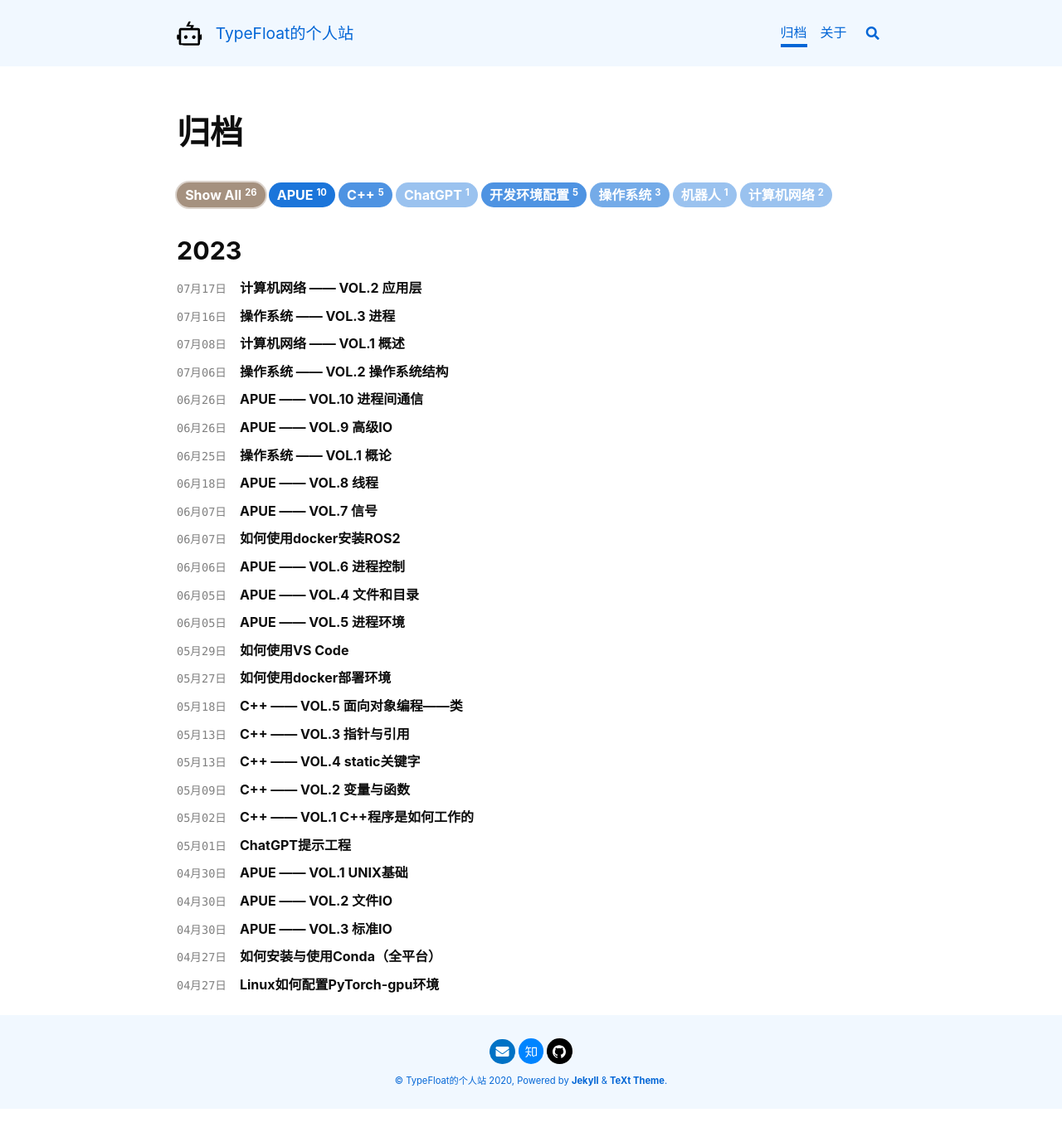
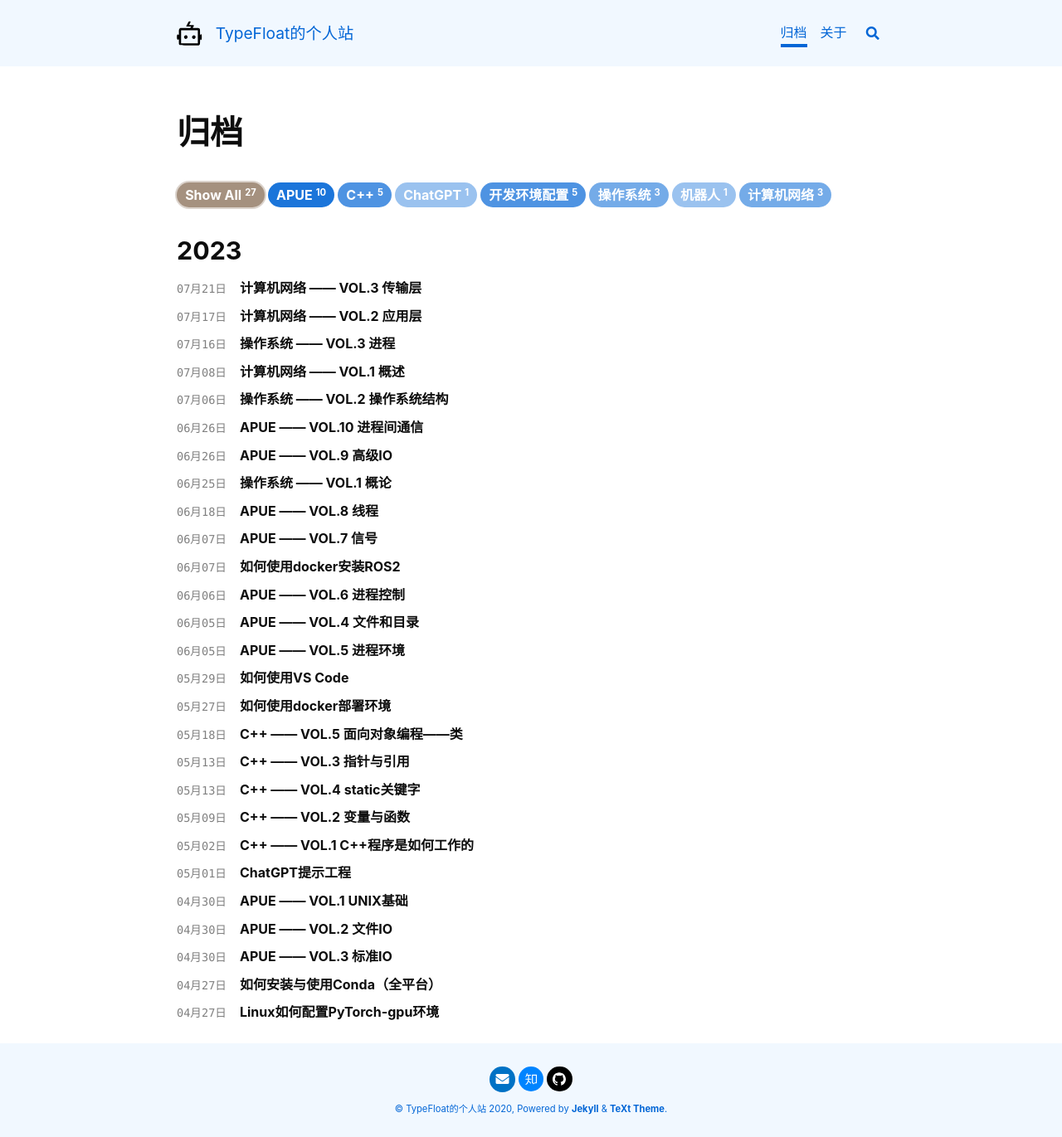
Before and after one commit to TypeFloat/TypeFloat.github.io, a Jekyll site: the page built from archive.html, in a window 1280 px wide. Shown: the whole page at 83% size. Built offline with Jekyll 4.4.1, drawn with Linux system fonts in a browser that asks for light colours; nearby versions of some CDN libraries; before the commit the page ends 1337 px from its top, so only the background shows below that; some of the changed lines change nothing that is shown.

Commit message:
添加新的内容

```diff
--- a/_data/navigation.yml
+++ b/_data/navigation.yml
@@ -103,4 +103,6 @@ cn:
       - title: VOL.1 概论
         url: /2023/07/08/cn-1.html
       - title: VOL.2 应用层
-        url: /2023/07/08/cn-1.html
+        url: /2023/07/17/cn-2.html
+      - title: VOL.3 传输层
+        url: /2023/07/21/cn-3.html
--- /dev/null
+++ b/_posts/2023-07-21-cn-3.md
@@ -0,0 +1,187 @@
+---
+title: 计算机网络 —— VOL.3 传输层
+tags: "计算机网络"
+key: cn-3
+sidebar:
+  nav: cn
+---
+
+本系列是计算机网络学习的记录笔记，参考了中科大郑老师在B站上发布的[教学视频](https://www.bilibili.com/video/BV1JV411t7ow/)。文章主要介绍计算机网络中传输层的相关内容。<!--more-->
+
+# 概述和传输层服务
+
+传输层的主要功能是为运行在不同主机上的应用程序提供逻辑通信，传输协议运行在端系统。发送方将应用层的报文分成报文段，然后传递给网络层；接收方将报文段重组成报文，传递给应用层。传输层主要有两类协议：TCP传输协议和UDP传输协议。
+
+TCP：
+
+- 可靠的、保序的
+- 多路复用、解复用
+- 拥塞控制
+- 流量控制
+- 建立连接
+
+UDP：
+
+- 多路复用、解复用
+
+无论是TCP还是UDP，都无法提供延迟保证以及带宽保证。
+
+# 多路复用与解复用
+
+多路复用和多路解复用是传输层使用网络层提供地服务的方式。两台主机上可能有多个进程互相进行通信，从网络层来看，这是同一个通信，因为其通信双方是相同的，多路复用与解复用就是为了实现这一点。多路复用指的是从多个套接字接收来自多个进程的报文，根据套接字对应的IP地址与端口号等信息对报文段进行封装；而多路解复用指的是根据报文段头部信息中的IP地址和端口号将接收到的报文段发给正确的套接字。
+
+# 无连接传输：UDP
+
+UDP（User Datagram Protocal）是一种无连接的传输层协议，发送端和接受端无需握手，是一种不可靠的传输协议，其数据报可能会丢失或者乱序。但是其优点也非常明确：不需要建立连接因为延迟低、简单，报文段头部小，没有拥塞控制和流量控制因为会尽可能快的发送数据报。
+
+![](/assets/cn-3-1.jpg)
+
+UDP校验和用于检测在被传输报文段中的错误。接收方接受到数据报后计算校验和，如果与报文中的校验和不一致，则有差错，数据报被丢弃；反之可能没有差错（可能存在残存错误）。
+
+# 可靠数据传输的原理
+
+可靠数据传输（RDT）是计算机网络中的重要问题之一，无论在应用层、传输层还是数据链路层，都要对该问题进行考虑。下面从多重假设到没有任何假设依次进行介绍。
+
+## RDT1
+
+RDT1中，假设下层信道是完全可靠的，即没有比特出错、没有分组丢失。在RDT1的前提下，只需要正确的封装与解封装数据即可提供可靠的数据传输。
+
+## RDT2
+
+RDT2假设，传输数据的信道可能会出现比特差错，即可能会将分组中的比特反转。
+
+### RDT2.0
+
+解决上述问题的方法是使用差错控制编码进行差错检测（校验和），接收方检错后向发送方回传确认信息ACK（确认）或NAK（否定确认）。如果是NAK，发送方需要重传当前分组。如果是ACK，发送下一个分组。
+
+### RDT2.1
+
+在RDT2的假设中，数据传输信道可能会出现比特差错，意味着回传的确认信息也可能出错，但RDT2.0并没有对该问题进行解决。RDT2.1中引入了序号机制，发送方在每个分组中添加序号，如果确认信息出错，则发送方重传当前分组，接收方重新发送确认信息的同时，根据序号判断是否是重复的分组。
+
+需要注意的是，因为发送方是收到确认信息后才会发送下一次数据（重传或者发送新数据），因此序号只需要0/1交替。
+
+### RDT2.2
+
+RDT2.2的功能与2.1一致，但是通过给ACK添加序号（0/1交替序号）去除了NAK。接受方需要对最后正确接收的分组发ACK（ACK中需要包含分组序号信息），如果发送方接收到的ACK序号与当前分组序号不一致，意味着分组传输错误，需要重传。这样处理的意义除了减少确认信息，还为一次发送多个数据单位的处理做准备。
+
+## RDT3
+
+RDT3假设，传输数据的信道不仅会出现比特差错，还有可能丢失分组。解决上述问题的方法是超时重传，如果发送方超过一定的时间仍没有收到ACK，则会再次发送当前分组。
+
+## 流水线协议
+
+RDT3解决了数据传输信道中所有可能存在的问题，这种收到确认信息再发送下一次数据的方式在数据链路容量很大的情况下，性能较差。流水线协议就是为了提高链路利用率，其允许发送方在未得到对方确认的情况下一次发送多个分组，流水线协议要求增加序号的范围并且发送方和接收方要有缓冲区。
+
+有两种基于流水线协议的通用协议：GBN和SR。
+
+### 滑动窗口协议
+
+滑动窗口协议是上述协议的一种通用描述。窗口指的是发送方（Sender Window）和接收方（Receiver Window）的一个缓存区域。如果SW=1、RW=1，指的是停止等待协议，即RDT3；如果SW>1、RW=1，指的是回退N步协议，即GBN；如果SW>1、RW>1，指的是选择重传协议，即SR。
+
+发送缓冲区用于存放发送分组，其中已发送但未得到确认分组的连续区域，称为发送窗口。随着发送分组的进行，发送窗口不断扩大，直到最大值；发送的过程中也会收到分组确认消息，相应的分组要离开窗口，发送窗口又不断缩小。发送窗口以滑动的方式扩大和缩小，因此称为滑动窗口。
+
+接收窗口和接收缓冲区的概念是一致的，接收窗口用于控制哪些分组可以接受（只有分组序号落入接收窗口内的分组才允许被接受，否则被抛弃），可以乱序接收，但只有当窗口内最小序号分组接收后窗口才滑动（保证不失序），接收分组后进行校验，返回当前组的确认信息。
+
+### GBN协议和SR协议的区别
+
+两种协议的直观区别就是接收窗口的大小不同，但是当接收窗口内的分组接收失败时，有较大的不同。SR协议中，发送窗口为每一个已发送的分组维护一个定时器，如果超时或出错，只需要重发对应分组。而GBN协议每次只能接受一个分组，如果中间的某一个分组超时了，那其后所有的分组都会超时，因此发送窗口只需要维护一个定时器，重传时重传所有未确认的分组。
+
+GBN协议的优点是简单、所需要的资源小；但是一旦出错，其回退的代价很大（需要重传已确定分组后的所有分组）。而SR协议的优点是出错重传的代价小；但更复杂，所需要的资源更多。
+
+# 面向连接的传输：TCP
+
+## 段结构
+
+TCP是一种可靠的、按顺序的字节流传输协议（可靠性算法基于流水线协议），通信双方要建立连接，TCP提供流量控制。
+
+![](/assets/cn-3-2.jpg)
+
+报文段中的序号指的是报文段首字节在字节流中的编号（字节流的大小往往大于报文段中数据部分的长度，因此要切割为N个报文段进行发送），确认号指的是期望从另一方收到的下一个字节的序号。
+
+## 可靠数据传输
+
+TCP在IP不可靠服务的基础上建立了RDT：
+
+- 采用了流水线协议
+- 累计确认（ACKn代表n之前所有数据报均已成功确认，目前期望接收第n字节的数据）
+- 单个重传定时器（超时重传时只重传最先发送的未确认数据报）
+- 对乱序没有规范
+
+等待超时重传的周期往往太长，TCP设计了一种快速重传技术，接收方通过发送多个重复的ACK来告诉发送方数据丢失，发送方接收到冗余ACK后，要在定时器过时之前重发未确认的最小序号数据报，冗余ACK的数量代表了接收方收到的较大序号的数据报数量。
+
+## 流量控制
+
+流量控制指的是，接收方控制发送方，不让发送方发送的太快、太多，以至于让接收方的缓冲区溢出。
+
+TCP具体的做法是，接收方在给发送方的ACK报文的TCP头部rwnd字段指明其缓冲区的空余大小，发送方再次发送的未确认数据报一定会小于缓冲区空余。
+
+## 连接管理
+
+TCP的连接管理方式可以简称为：三次握手、四次挥手。
+
+### 建立连接
+
+TCP是基于连接的通信协议，在正式交换数据之前，发送方和接收方握手建立通信关系。建立通信关系需要进行三次握手：
+
+1. 发送方申请建立连接，并发送连接参数（例如字节初始序号、缓冲区大小等参数信息）；
+2. 接收方确认建立连接，并返回连接参数；
+3. 发送方发送接收确认，表明自己是活跃的。
+
+为什么两次握手是不可行的呢？假设采取两次握手的方式：
+
+1. 发送方向接收方申请建立连接；
+2. 接收方确认建立连接后，开始维护该连接（称为连接A），但确认信息滞留在了网络中；
+3. 由于发送方未收到确认信息，再次申请建立连接（称为连接B）；
+4. 连接B还未建立之前，发送方收到了连接A的确认信息，开始通信并向接收方发送了数据报（称为数据报a）；
+5. 数据报a的确认信息仍滞留在了网络中，发送方超时重传数据报（称为数据报b）；
+6. 此时发送方收到了数据报a的确认信息，通信结束关闭连接A；
+7. 关闭连接A后，接收方收到了连接B的建立申请并建立连接，一段时间后收到了数据报b。
+
+可以发现在上述过程中，连接B并不是一个真正需要的连接，而是因为数据报超时重传发出了冗余的申请，因此两次握手会造成半连接问题，在建立起半连接后，还遇到了接收旧数据的问题。
+
+### 关闭连接
+
+当要关闭TCP时，发送方向接收方申请关闭，接收方返回确认信息，发送方关闭连接。上述关闭实际上是发送方不再主动与接收方进行通信，但接收方仍可以主动与发送方通信，因此接收方还需要重复上述步骤关闭连接。关闭过程中共有四次数据通信，称为四次挥手。
+
+# 拥塞控制原理
+
+拥塞指的是网络中需要传输的数据超过了网络的处理能力，拥塞会导致分组丢失（路由器缓冲区溢出）或是分组延迟大（在路由器队列中排队）。
+
+解决拥塞常用的方法有端到端的控制和网络辅助的拥塞控制。端到端的拥塞控制没有来自网络的显示反馈，端系统根据延迟和丢失事件推断是否存在拥塞，TCP采用的一种方式。网络辅助的拥塞控制由路由器给端系统反馈信息，端系统根据反馈信息来进行判断。
+
+# TCP拥塞控制
+
+TCP采用端到端的拥塞控制，这样可以减轻路由器的负担，符合网络核心简单的TCP/IP架构原则。
+
+## 拥塞感知
+
+如果报文段发送超时，可能因为出错丢弃或网络拥塞，网络拥塞的概率比较大，因此一旦出现超时问题，认为发生了拥塞。如果某个报文段收到了3次ACK（触发快速重传），网络可能出现了轻微拥塞。
+
+## 速率控制方法
+
+发送方维护一个拥塞窗口的值（CongWin），限制已发送但未确认的数据量小于拥塞窗口，从而粗略地控制发送方往网络中注入的速率。CongWin是动态变化的，感知到拥塞后下降，数据ACK正常时上升。具体来说：
+
+- 拥塞时：
+  - 拥塞（超时）：CongWin降为1MSS，进入SS阶段（慢启动阶段）；
+  - 轻微拥塞（3个重复ACK）：CongWin降为CongWin/2，进入CA阶段（拥塞避免阶段）；
+- 正常时：
+  - SS阶段：翻倍增加；
+  - CA阶段：线性增加。
+
+实际工作中，一般会对拥塞和流量同时控制，即SendWin=min{CongWin, RecvWin}。
+
+## TCP拥塞控制的策略
+
+TCP采取的拥塞控制策略采用了上述速率控制方法，并添加了连接慢启动和AIMD机制。
+
+### 慢启动
+
+在刚建立连接时，进入慢启动阶段，即连接建立时速率很慢，但成倍增加。
+
+### AIMD
+
+当发生了拥塞超时问题后，CongWin被设置成1MSS，进入SS阶段，之后窗口翻倍增加，直到增长为上次发生拥塞超时窗口值的一半，再线性增加。
+
+### TCP的公平性
+
+TCP的拥塞控制策略实现了公平性目标：如果K个TCP会话分享一个链路带宽为R的瓶颈，每一个会话的有效带宽为R/K。相反，UDP的特性是尽可能快的发出数据报，因此UDP不具有公平性。
```
Also changed, not shown: assets/posts/cn-3-1.jpg (added), assets/posts/cn-3-2.jpg (added).
